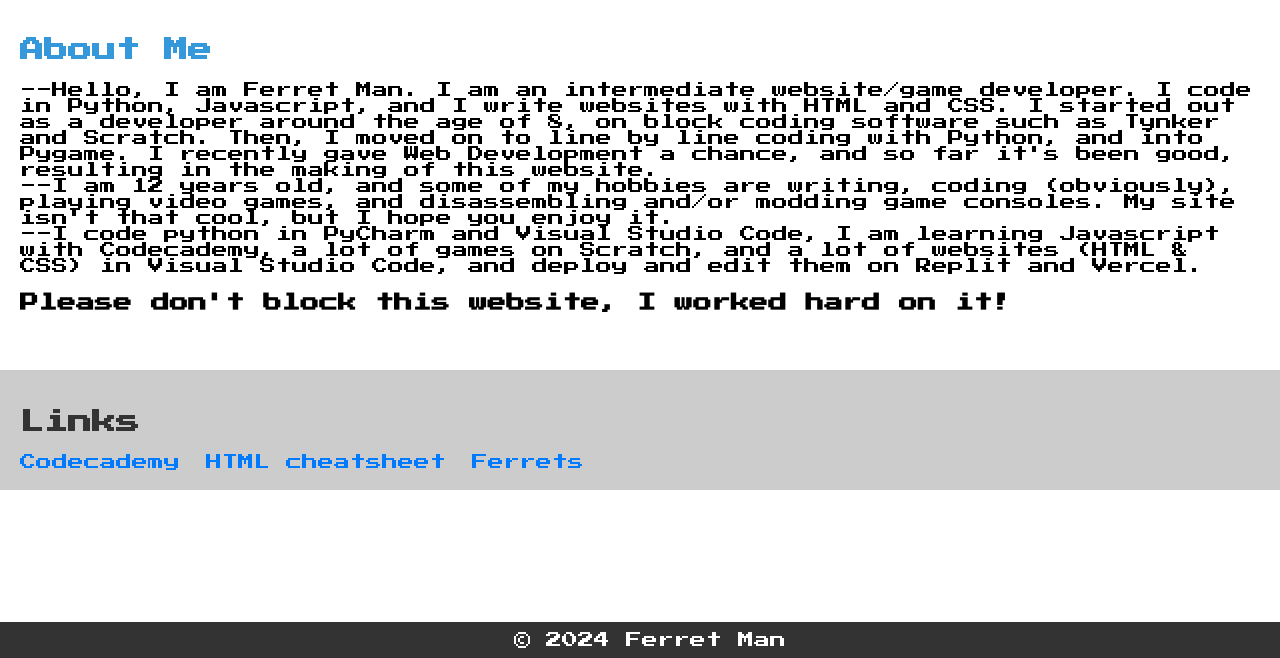
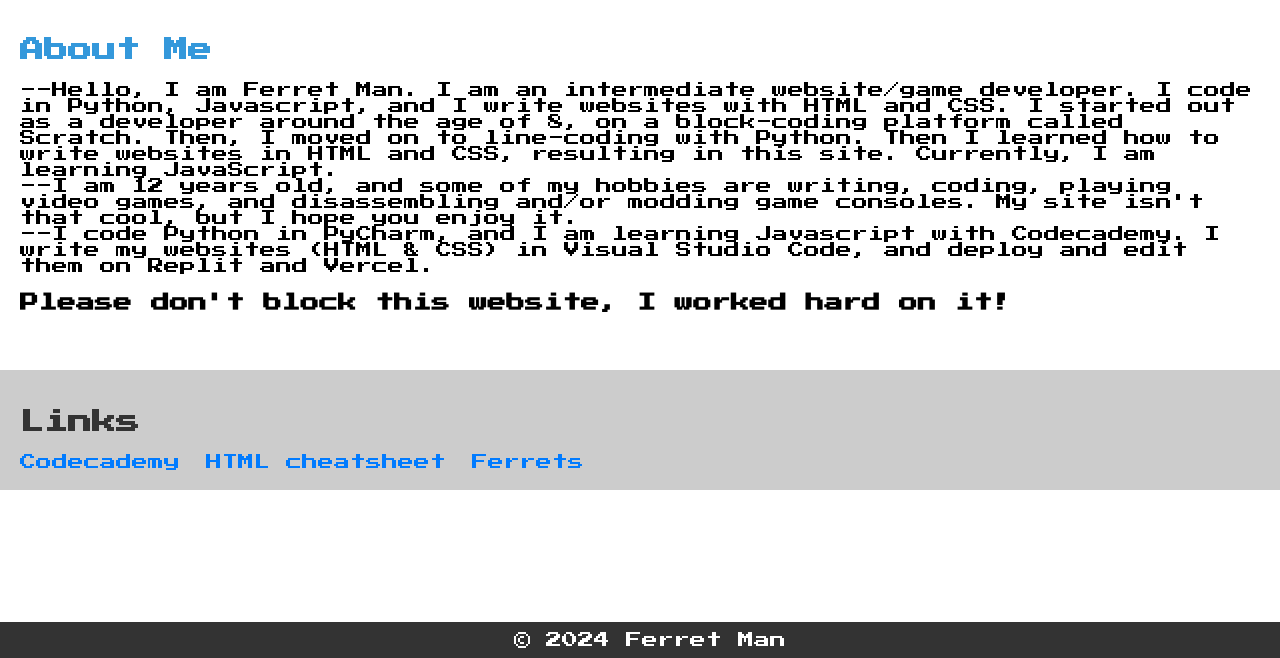
Before and after one commit to kyle22112/ferret-man, a plain HTML site: page index.html in a window 1280 px wide. Shown: the part 142-800 px from the top of the page. Drawn offline with Linux system fonts and the light colour scheme.

Commit message:
Update index.html

```diff
--- a/index.html
+++ b/index.html
@@ -25,24 +25,23 @@
                 --Hello, I am Ferret Man. I am an intermediate
             website/game developer. I code in Python, Javascript,
             and I write websites with HTML and CSS. I started out
-            as a developer around the age of 8, on block
-            coding software such as Tynker and Scratch.
-            Then, I moved on to line by line coding with
-            Python, and into Pygame. I recently gave Web
-            Development a chance, and so far it's been
-            good, resulting in the making of this website.
+            as a developer around the age of 8, on a block-coding
+            platform called Scratch. Then, I moved on to line-coding
+             with Python. Then I learned how to write websites in HTML
+             and CSS, resulting in this site. Currently, I am learning
+             JavaScript.
         </p>
         <p>
                 --I am 12 years old, and some of my hobbies are
-            writing, coding (obviously), playing video games, and
+            writing, coding, playing video games, and
             disassembling and/or modding game consoles.
             My site isn't that cool, but I hope you enjoy
             it.
         </p>
         <p>
-                --I code python in PyCharm and Visual Studio Code,
-            I am learning Javascript with Codecademy,
-            a lot of games on Scratch, and a lot of websites
+                --I code Python in PyCharm, and
+             I am learning Javascript with Codecademy.
+             I write my websites
             (HTML & CSS) in Visual Studio Code, and deploy and
             edit them on Replit and Vercel. <br>
         <h3>
```
